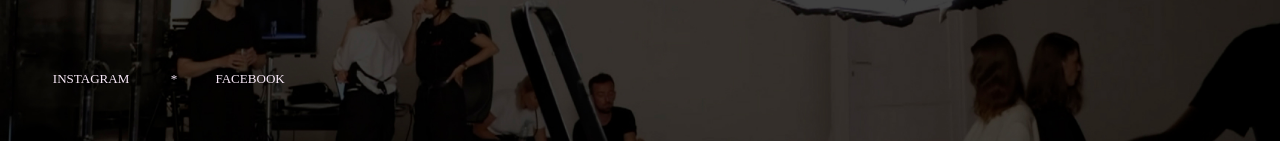
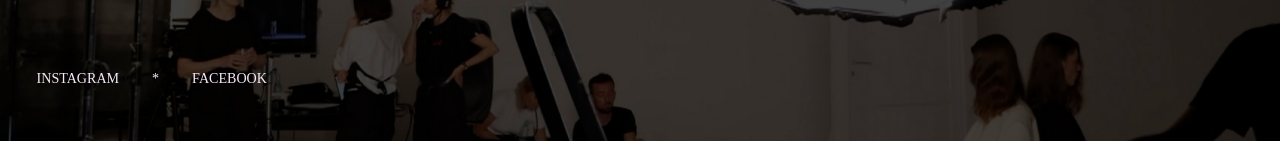
Before and after one commit to morgana54/GO-SEE.github.io, a plain HTML site: page index.html in a window 1280 px wide. Shown: the part 659-819 px from the top of the page. Drawn offline with Linux system fonts and the light colour scheme.

Commit message:
Better HTML - add div

```diff
--- a/index.html
+++ b/index.html
@@ -26,15 +26,19 @@
                 <span class="zero_num">03</span> <span class="about">O NAS</span>
             </h1>
 
-<!-- DAĆ DOLNE DIVY DO WIEKSZYCH DIVÓW, TAK ŻEBY DAĆ TYLKO POZYCJĘ GŁÓWNEGO DIVA, A TE MNIEJSZE ustawić obok siebie -> potem ustalisz jak to zrobić jak się nauczysz flexa i reszty -->
+            <div class="hero__footer hero__footer--left">
 
-            <div class="hero__footer instagram">
-                <a href="https://www.instagram.com/goandseefilm/">INSTAGRAM</a>
+                <div class="instagram">
+                    <a href="https://www.instagram.com/goandseefilm/">INSTAGRAM</a>
+                </div>
+
+                <div class="facebook">
+                    <a>FACEBOOK</a> <!--link do FB dać jeszcze-->
+                </div>
+
+                <div class="star">*</div>
+
             </div>
-            <div class="hero__footer facebook">
-                <a>FACEBOOK</a> <!--link do FB dać jeszcze-->
-            </div>
-            <div class="hero__footer star_1">*</div>
 
         </header>
 
--- a/style.css
+++ b/style.css
@@ -71,24 +71,29 @@ body {
 
 .hero__footer {
     position: absolute;
-    font-size: 1.02vw;
+    font-size: 1.1vw;
+    width: 18vw;
+    height: auto;
+    color: #F8E8F7;
+}
+.hero__footer--left {
     bottom: -150%;
+    left: -27%;
 }
 
 .instagram {
-    left: -25%;
+    float: left;
 }
 
 .facebook {
-    left: -5%;
+    float: right;
 }
 
-.star_1 {
-    left: -10.5%;
-    color: #F8E8F7;
+.star {
+    text-align: center;
 }
 
-header > div > a {
+header > div > div a {
     text-decoration: none;
     color: #F8E8F7;
 }
```
